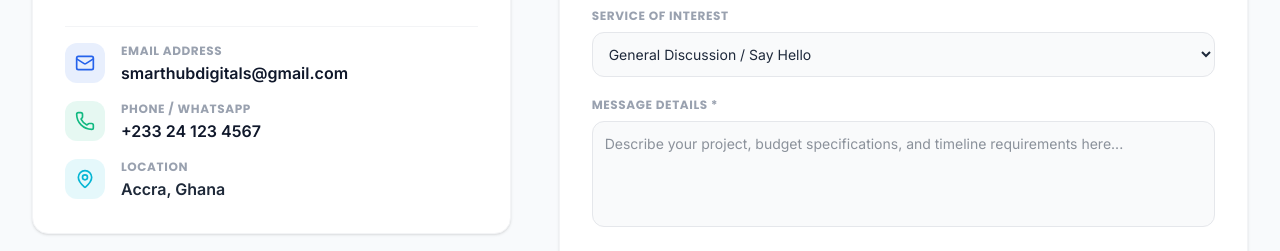
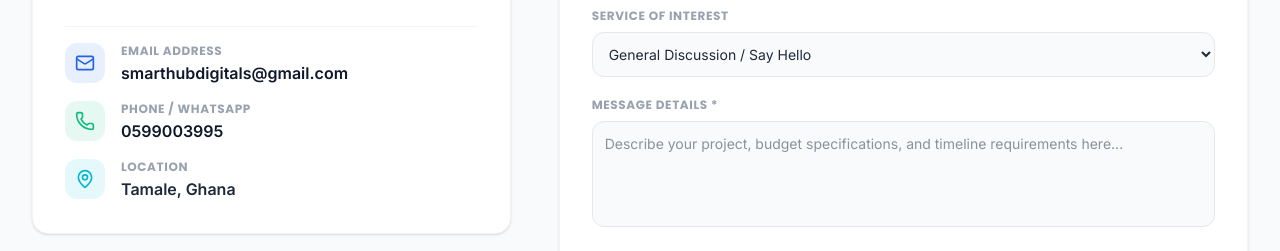
Before and after one commit to smarthubdigitals/BECE-Website, a React (Vite) app: page / in a window 1280 px wide. Shown: the part 8280-8531 px from the top of the page. Built offline with nearby package versions, Linux system fonts and the light colour scheme.

Commit message:
fix: update contact details and location
Update phone number and location to reflect current contact information.

```diff
--- a/src/components/Contact.tsx
+++ b/src/components/Contact.tsx
@@ -156,10 +156,10 @@ export default function Contact({ customServiceSummary, onClearCustomSummary }:
                   <div>
                     <h4 className="font-poppins font-bold text-xs uppercase text-gray-400 tracking-wider">Phone / WhatsApp</h4>
                     <a
-                      href="tel:+233241234567"
+                      href="tel:+233599003995"
                       className="font-sans text-sm sm:text-base text-navy font-semibold hover:text-emerald-cta transition-colors mt-0.5 block"
                     >
-                      +233 24 123 4567
+                      0599003995
                     </a>
                   </div>
                 </div>
@@ -172,7 +172,7 @@ export default function Contact({ customServiceSummary, onClearCustomSummary }:
                   <div>
                     <h4 className="font-poppins font-bold text-xs uppercase text-gray-400 tracking-wider">Location</h4>
                     <p className="font-sans text-sm sm:text-base text-gray-800 font-semibold mt-0.5">
-                      Accra, Ghana
+                      Tamale, Ghana
                     </p>
                   </div>
                 </div>
@@ -188,7 +188,7 @@ export default function Contact({ customServiceSummary, onClearCustomSummary }:
                 </p>
               </div>
               <a
-                href="https://wa.me/233241234567?text=Hello%20Abdul,%20I%20visited%20your%20digital%20portfolio%20and%20would%20love%20to%20discuss%20a%20project!"
+                href="https://wa.me/233599003995?text=Hello%20Abdul,%20I%20visited%20your%20digital%20portfolio%20and%20would%20love%20to%20discuss%20a%20project!"
                 target="_blank"
                 rel="noopener noreferrer"
                 className="bg-white text-emerald-cta p-3 rounded-full hover:scale-110 transition-transform flex items-center justify-center shrink-0 shadow-md cursor-pointer"
@@ -226,7 +226,7 @@ export default function Contact({ customServiceSummary, onClearCustomSummary }:
 
                 <div className="flex flex-col sm:flex-row items-center justify-center gap-3 pt-4">
                   <a
-                    href={`https://wa.me/233241234567?text=Hi%20Abdul,%20I%20just%20submitted%20a%20project%20form%20for%20${encodeURIComponent(lastSubmission?.serviceOfInterest || 'services')}%20on%20your%20portfolio!`}
+                    href={`https://wa.me/233599003995?text=Hi%20Abdul,%20I%20just%20submitted%20a%20project%20form%20for%20${encodeURIComponent(lastSubmission?.serviceOfInterest || 'services')}%20on%20your%20portfolio!`}
                     target="_blank"
                     rel="noopener noreferrer"
                     className="inline-flex items-center space-x-2 bg-emerald-cta hover:bg-emerald-cta/90 text-white px-5 py-2.5 rounded-full font-poppins font-semibold text-xs transition-colors cursor-pointer"
--- a/src/components/Footer.tsx
+++ b/src/components/Footer.tsx
@@ -6,7 +6,7 @@ export default function Footer() {
   };
 
   const socials = [
-    { name: 'WhatsApp', href: 'https://wa.me/233241234567', icon: MessageSquare, color: 'hover:text-emerald-cta hover:bg-emerald-cta/10' },
+    { name: 'WhatsApp', href: 'https://wa.me/233599003995', icon: MessageSquare, color: 'hover:text-emerald-cta hover:bg-emerald-cta/10' },
     { name: 'LinkedIn', href: '#', icon: Linkedin, color: 'hover:text-royal hover:bg-royal/10' },
     { name: 'Instagram', href: '#', icon: Instagram, color: 'hover:text-pink-500 hover:bg-pink-500/10' },
     { name: 'Facebook', href: '#', icon: Facebook, color: 'hover:text-blue-600 hover:bg-blue-600/10' },
```
